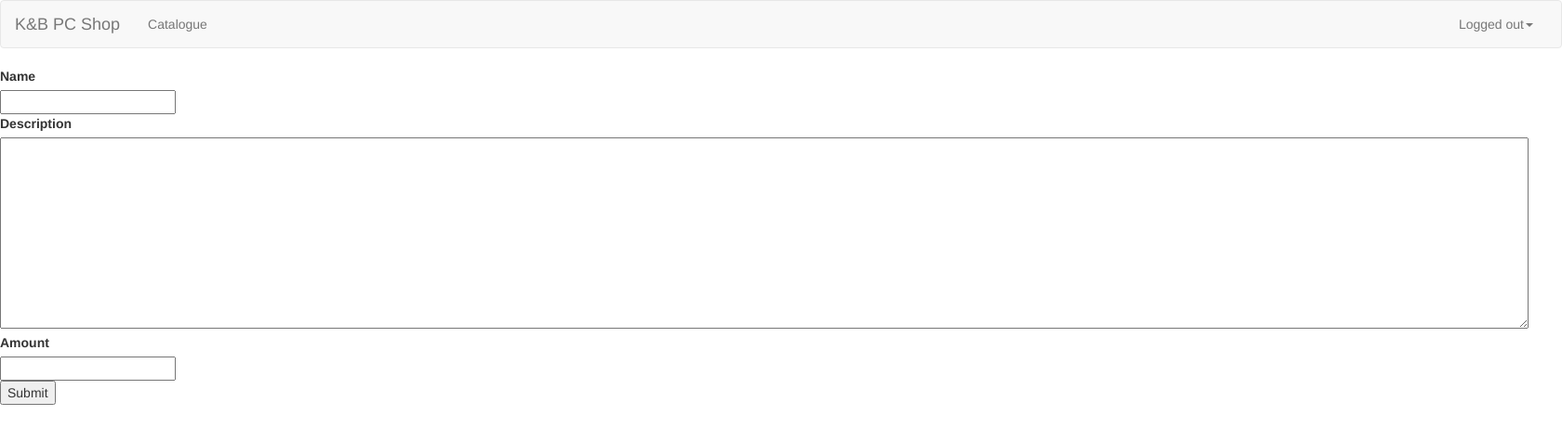
After one commit to ThyW/shop, a Flask app: page /add_product in a window 1680 px wide. The commit adds this page. Shown: the top 475 px of the page at 93% size. Run offline with Flask 2, Linux system fonts and the light colour scheme; some libraries are stand-ins or nearby versions.

Commit message:
adding products now works

```diff
--- a/main.py
+++ b/main.py
@@ -1,74 +1,17 @@
 #!/usr/bin/env python3
-
-
-from flask import render_template, request, url_for, session, redirect
+from flask import render_template, request, session, redirect
 from flask.helpers import flash
-from src import App, is_mail, MutableList
-from sqlalchemy.dialects.postgresql import ARRAY
-from sqlalchemy import Integer, String, Column, ForeignKey
-from sqlalchemy.orm import relationship
-
-
-full_app = App("shop", "super secret key")
-app = full_app.get_flask()
-db = full_app.get_db()
-
-
-class Users(db.Model):
-    __tablename__ = "users"
-    id = Column(Integer, primary_key=True)
-    name = Column(String(100), nullable=False)
-    email = Column(String(200), nullable=False, unique=True)
-    password = Column(String(100), nullable=False)
-
-    def __repr__(self) -> str:
-        return f"<Name: {self.name}, id: {self.id}, email: {self.email}, password: {self.password}>"
-
-
-class Orders(db.Model):
-    __tablename__ = "orders"
-    id = Column(Integer, primary_key=True)
-    belongs_to = Column(Integer, ForeignKey("users.id"))
-    products = Column(MutableList.as_mutable(ARRAY(Integer)))
-    user = relationship("Users")
-
-    def __repr__(self) -> str:
-        s = ""
-        s += f"<Id: {self.id}, belongs to: {Users.query.filter_by(id=self.belongs_to).first()}"
-        for each in self.products:
-            s += f"\t\n{Products.query.filter_by(id=each).first()}"
-        s += ">"
-        return s
-
-
-class Products(db.Model):
-    __tablename__ = "products"
-    id = Column(Integer, primary_key=True)
-    amount = Column(Integer, nullable=False)
-    name = Column(String, nullable=False)
-    description = Column(String, nullable=False)
-    more_url = Column(String, nullable=True)
-
-    def __repr__(self) -> str:
-        return f"id: {self.id}, amount: {self.amount}, name: {self.name}, description: {self.description}"
-
-
-class Cart(db.Model):
-    __tablename__ = "cart"
-    id = Column(Integer, ForeignKey("users.id"), primary_key=True)
-    products = Column(MutableList.as_mutable(ARRAY(Integer)))
-    user = relationship("Users")
-
-    def __repr__(self) -> str:
-        return f"<Cart belongs to: {self.id}, products: {len(self.products)}>"
+from src import is_mail, MutableList, Users, Orders, Cart, Products, app, db, full_app
 
 
 @app.route('/')
 def index():
-    username = session.get("username")
-    logged = session.get("logged")
-    if username:
-        template = render_template("index.html", name=username, user=logged)
+    logged = session.get("username")
+    uid = session.get("user_id")
+    if logged:
+        u = Users.query.filter_by(id=uid).first()
+        admin = u.admin
+        template = render_template("index.html", user=logged, name=logged, admin=admin)
     else:
         template = render_template("index.html")
     return template
@@ -96,6 +39,7 @@ def log_in():
                     session["logged"] = True
                     session["user_id"] = q.id
                     session["username"] = q.name
+                    session["admin"] = q.admin
                     return redirect("/")
                 else:
                     flash("Wrong username or password!")
@@ -138,15 +82,15 @@ def sing_up():
 @app.route('/catalogue')
 def catalogue():
     items = Products.query.all()
-    logged = session.get("logged")
+    logged = session.get("username")
 
-    template = render_template("catalogue.html", shop_items=items, user=logged)
+    template = render_template("catalogue.html", shop_items=items, user=logged, admin=session.get("admin"))
     return template
 
 # TODO: add support for removing stuff from the cart
 @app.route('/cart')
 def cart():
-    logged = session.get("logged")
+    logged = session.get("username")
     if logged:
         user_id = session.get("user_id")
         if user_id:
@@ -154,12 +98,12 @@ def cart():
             cart = Cart.query.filter_by(id=user_id)
             if q := cart.first():
                 cart_items = []
-                print(q)
                 for each in q.products:
                     query = Products.query.filter_by(id=each)
                     if q := query.first():
                         cart_items.append(q)
-                return render_template("cart.html", cart_items=cart_items, orders=orders, user=logged)
+                return render_template("cart.html", cart_items=cart_items, orders=orders, user=logged, admin=session.get("admin"))
+        return render_template("cart.html", user=logged)
     else:
         template = render_template("cart.html", user=logged)
         return template
@@ -168,7 +112,7 @@ def cart():
 @app.route('/product/<id>')
 def product(id: str):
     i = int(id)
-    logged = session.get("logged")
+    logged = session.get("username")
     query = Products.query.filter_by(id=i)
     if p := query.first():
         return render_template("product.html", item=p, user=logged)
@@ -178,7 +122,7 @@ def product(id: str):
 @app.route('/order/<id>')
 def order(id: str):
     i = int(id)
-    logged = session.get("logged")
+    logged = session.get("username")
     query = Orders.query.filter_by(id=i)
     if q := query.first():
         products = []
@@ -220,14 +164,43 @@ def add_to_cart(id: str):
         print(user_id)
         c = Cart.query.filter_by(id=user_id).first()
         c.products.append(i)
-        print(c)
         db.session.commit()
         return redirect(f"/product/{id}")
     else:
         return redirect(f"/product/{id}")
 
 
+@app.route('/add_product', methods=["POST", "GET"])
+def add_product():
+    if request.method == "POST":
+        if uid := session.get("user_id"):
+            query = Users.query.filter_by(id=uid)
+            if q := query.first():
+                if q.admin:
+                    product_name = request.form.get("product_name")
+                    product_description = request.form.get("product_description")
+                    product_amount = request.form.get("product_amount")
+                    if product_name and product_description\
+                            and product_amount:
+                                product = Products(name=product_name,
+                                                   amount=product_amount,
+                                                   description=product_description)
+                                db.session.add(product)
+                                succ = False
+                                try:
+                                    db.session.commit()
+                                    succ = True
+                                except:
+                                    flash("failed")
+                                if succ:
+                                    return redirect("/add_product")
+                                else:
+                                    return redirect("/")
+    return render_template("add_product.html", user=session.get("username"))
+
+
 def main() -> None:
+    app.debug = True
     full_app.run()
 
 
--- a/src/__init__.py
+++ b/src/__init__.py
@@ -1,3 +1,4 @@
 from .models import *
 from .app import *
 from .utils import *
+from .init import *
--- a/src/app.py
+++ b/src/app.py
@@ -1,6 +1,5 @@
 from flask import Flask
 from flask_sqlalchemy import SQLAlchemy
-
 
 class App:
     def __init__(self, name: str, secret_key: str) -> None:
--- /dev/null
+++ b/templates/add_product.html
@@ -0,0 +1,12 @@
+{% extends 'base.html' %}
+
+{% block content %}
+<form method = "POST">
+    <label>Name</label><br>
+    <input type="text" name="product_name"><br>
+    <label>Description</label><br>
+    <textarea name="product_description" rows="10" cols="200"></textarea><br>
+    <label>Amount</label><br>
+    <input type="number" name="product_amount"><br>
+    <input type="submit" name="product_submit">
+{% endblock %}
--- a/templates/base.html
+++ b/templates/base.html
@@ -32,11 +32,17 @@
     <div class="collapse navbar-collapse" id="bs-example-navbar-collapse-1">
       <ul class="nav navbar-nav">
         <li><a href="/catalogue">Catalogue</a></li>
-        <li><a href="/cart">Cart</a></li>
+	{% if admin %}
+        <li><a href="/add_product">Add product[ADMIN]</a></li>
+	{%endif%}
       </ul>
       <ul class="nav navbar-nav navbar-right">
         <li class="dropdown">
-          <a href="#" class="dropdown-toggle" data-toggle="dropdown" role="button" aria-haspopup="true" aria-expanded="false">User<span class="caret"></span></a>
+        {%if user%}
+	    <a href="#" class="dropdown-toggle" data-toggle="dropdown" role="button" aria-haspopup="true" aria-expanded="false">{{user}}<span class="caret"></span></a>
+	{% else %}
+	    <a href="#" class="dropdown-toggle" data-toggle="dropdown" role="button" aria-haspopup="true" aria-expanded="false">Logged out<span class="caret"></span></a>
+	{% endif %}
           <ul class="dropdown-menu">
 	    {% if user %}
             <li><a href="/cart">My Cart</a></li>
@@ -52,7 +58,6 @@
     </div>
   </div>
 </nav>
-
       {% block content %}
 
       {% endblock %}
--- a/templates/login.html
+++ b/templates/login.html
@@ -10,9 +10,9 @@
 	   {% endif %}
 	{% endwith %}
 	<form method = "POST">
-	    <p>Username or Email<input type="text" name = "username"/></p>
-	    <p>Password<input type="text" name = "password"/></p>
-	    <p><input type = "submit" name = "login_submit"/></p>
+	    <p>Username or Email<input type="text" name="username"/></p>
+	    <p>Password<input type="password" name="password"/></p>
+	    <p><input type="submit" name="login_submit"/></p>
 	</form>
     {% endblock %}
 </div>
```
Also changed, not shown: src/init.py (added, +7 -0 lines), src/models.py (+54 -0 lines), templates/signup.html (+4 -4 lines).
